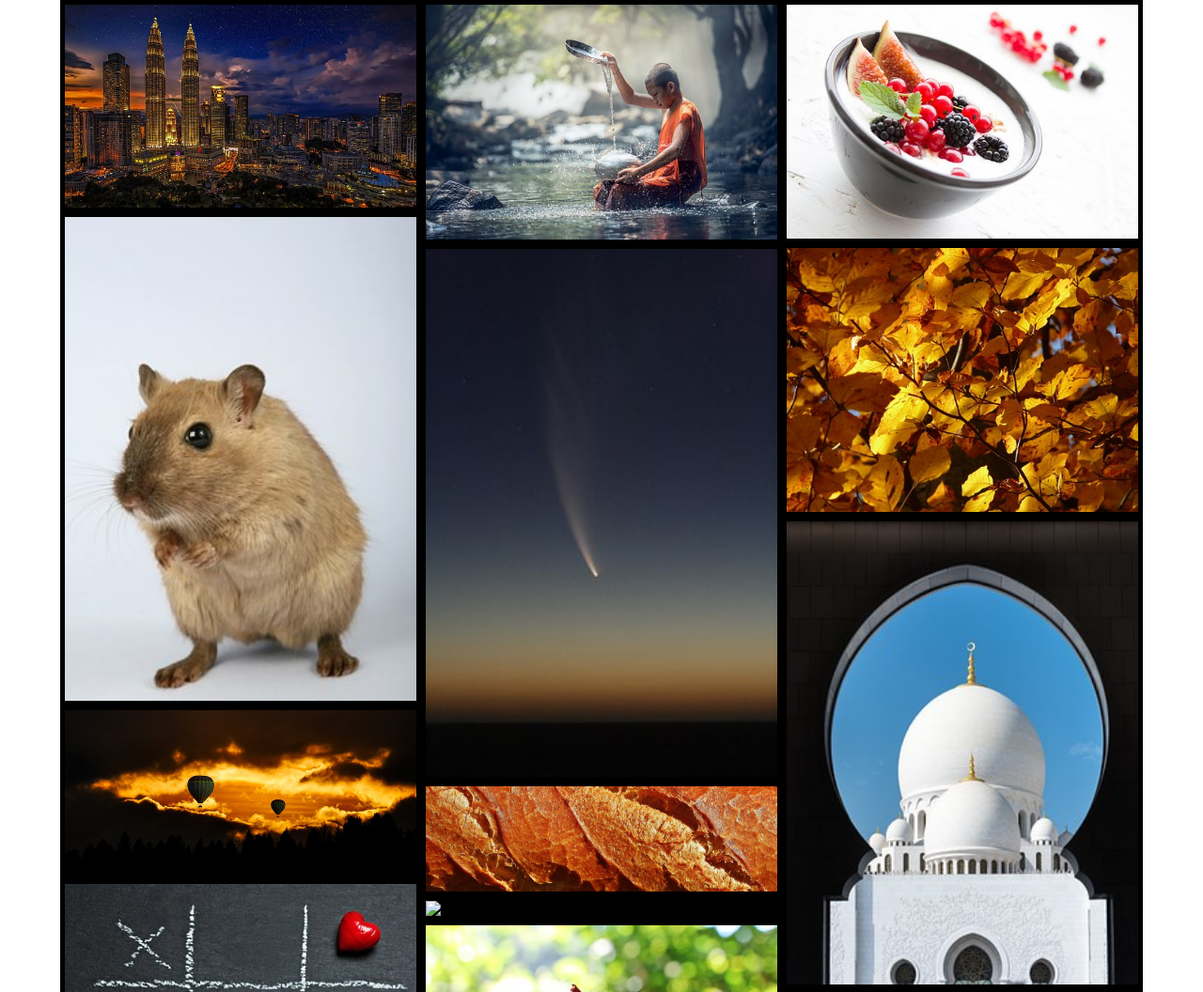
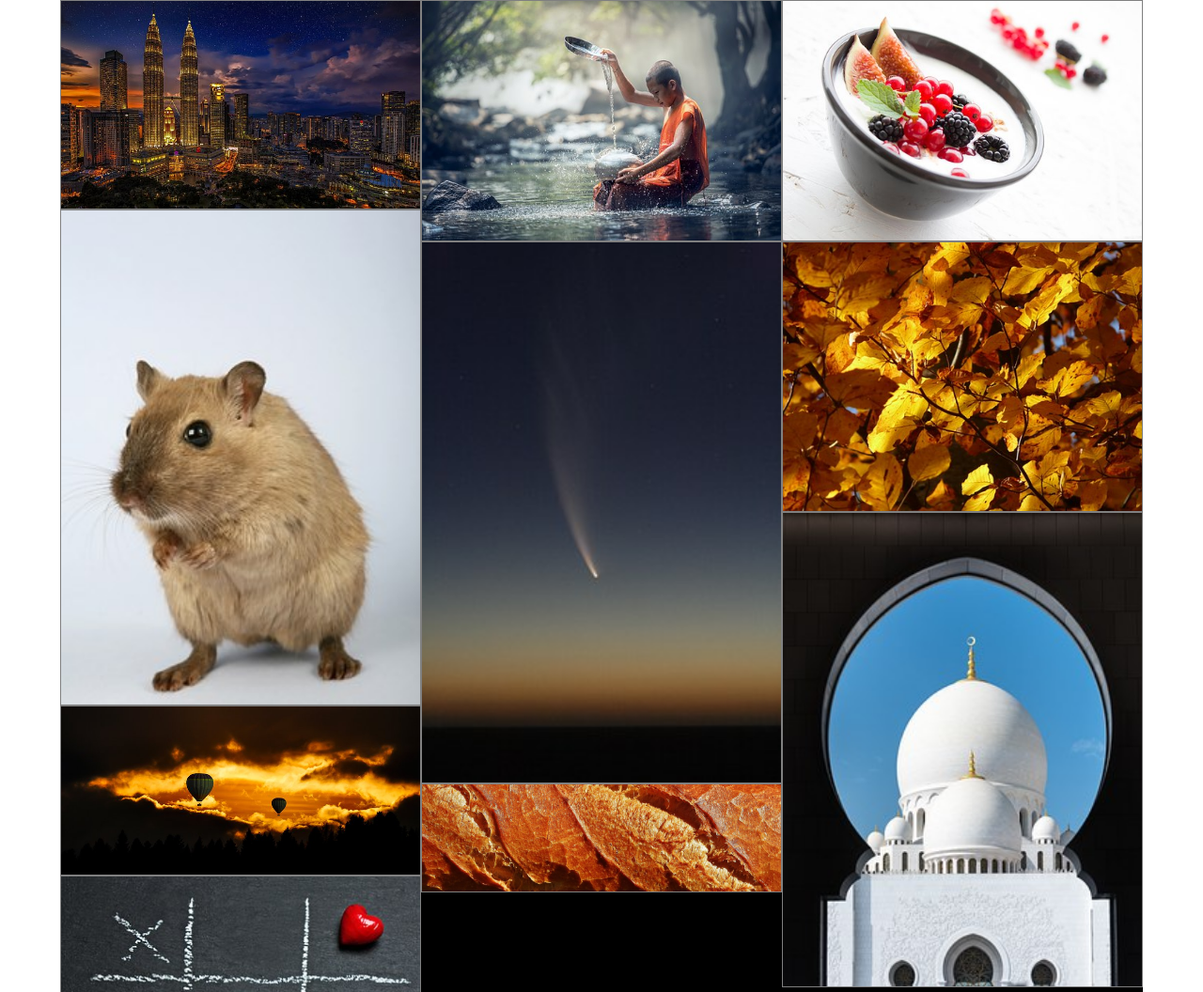
Before and after one commit to PiotrKulpa/mosaiclizer, a plain HTML site: page index.html in a window 1280 px wide. Shown: the top 1056 px of the page at 94% size. Drawn offline with Linux system fonts and the light colour scheme.

Commit message:
refractoring

```diff
--- a/css/main.css
+++ b/css/main.css
@@ -6,13 +6,17 @@ html, body{
 	height: auto;
 	margin: auto;
 	background-color: black;
+
 }
 .mosaic  {
 		float: left;
+
+
+
 }
 .mosaic img {
   width: 100%;
-  border: solid 5px black;
+  border: solid 1px grey;
   box-sizing: border-box;
   vertical-align: top;
   margin: 0px;
@@ -20,7 +24,7 @@ html, body{
 	-moz-transition: transform 300ms;
 	-o-transition: transform 300ms;
   transition: transform 300ms;
-	display: none;
+
 }
 .mosaic img:hover {
 	transform: scale(1.1);
@@ -28,5 +32,5 @@ html, body{
 
 hr{
     clear: both;
-		display: none;
+
 }
--- a/index.html
+++ b/index.html
@@ -5,10 +5,11 @@
 	<title>baseURL</title>
 	<link rel="stylesheet" href="./css/main.css">
 	<script type="text/javascript" src="./js/app/jquery-2.1.4.js"></script>
-	<script type="text/javascript" src="./js/app/core.js"></script>
+
 </head>
-<body onload="getImg()">
+<body>
 	<div class="container"></div>
+
 
 
 	<script type="text/javascript" src="./js/app/main.js"></script>
--- a/js/app/main.js
+++ b/js/app/main.js
@@ -1,38 +1,65 @@
-function getImg(){
-  this.allImages = '';
-  this.columns= '';
-  this.j = 0;
-  this.i =0;
-  this.k = 1;
-  this.imgNumber = 20; //set number of images
-  this.columnNumber = 3; //set number of columns
-  this.mosaicWidth = function() {return 100 / this.columnNumber + '%'}; //set mosaic class width in %
-  this.insertColumns = function() {
-    for(this.k = 1; this.k <= this.columnNumber; this.k++){
-      this.columns = '<div id="photos' + this.k + '" class="mosaic"></div>';
-      $('.container').append(this.columns);
-      $('.mosaic').css('width', this.mosaicWidth());
+function Mosaiclizer (columns, images) {
+  this._columns = columns;
+  this._images = images;
+  this.imgNumber = this._images.length;
+};
+
+Mosaiclizer.prototype.setColumnWidth = function () {
+  return 100 / this._columns + '%';
+};
+
+Mosaiclizer.prototype.setColumns = function () {
+  var _columnsHtml = '';
+  for (var c = 1; c <= this._columns; c++) {
+         _columnsHtml += '<div id="photos' + c + '" class="mosaic"></div>';
+
+       };
+       return _columnsHtml;
+};
+
+Mosaiclizer.prototype.appendColumns = function () {
+  var that = this;
+  $('.container').append(that.setColumns());
+  $('.mosaic').css('width', that.setColumnWidth());
+
+};
+
+Mosaiclizer.prototype.loadImages = function () {
+  var _imgs = [],
+      remaining = this.imgNumber,
+      that = this;
+
+  for (var a = 0; a < this.imgNumber; a++) {
+    _imgs[a] = new Image();
+    _imgs[a].onload = function () {
+           --remaining;
+           if (remaining <= 0) {
+             that.appendColumns();
+             that.appendImages();
            }
        };
-  this.myTimer = function() { // main function
-    this.j++;
-    this.i++;
-    if(this.j > this.columnNumber){
-      this.j=1;
-    }
-    if(this.i > this.imgNumber){
-      this.killInterval();
-      $('hr').fadeIn();
-    }else{
-    this.allImages = '<img src="./images/' + this.i + '.jpg">';
-    $('#photos' + this.j).append(this.allImages);
-    $('[src="./images/' + this.i + '.jpg"]').fadeIn(500);
+    _imgs[a].src = '/images/' + this._images[a];
   }
 };
-  this.killInterval = function() { //clears interval
-    clearInterval(timer);
+
+Mosaiclizer.prototype.appendImages = function () {
+  var _imgHtml = '',
+      j = 0;
+
+  for (var i = 0; i < this.imgNumber; i++) {
+    _imgHtml = '<img src="/images/' + this._images[i] + '" />';
+    j++;
+    $('#photos' + j).append(_imgHtml);
+    _imgHtml = ''
+
+    if (j === this._columns) {
+      j = 0;
     };
-  this.insertColumns();
-  var timer =  setInterval(this.myTimer, 100);
+
+       };
        $('.container').append('<hr>');
-}
+};
+
+var imgArray = ['1.jpg', '2.jpg', '3.jpg', '4.jpg', '5.jpg', '6.jpg', '7.jpg', '8.jpg', '9.jpg', '10.jpg'];
+var mosaiclizer = new Mosaiclizer(3, imgArray);
+mosaiclizer.loadImages();
```
Lines whose indentation alone changed are shown as unchanged.
